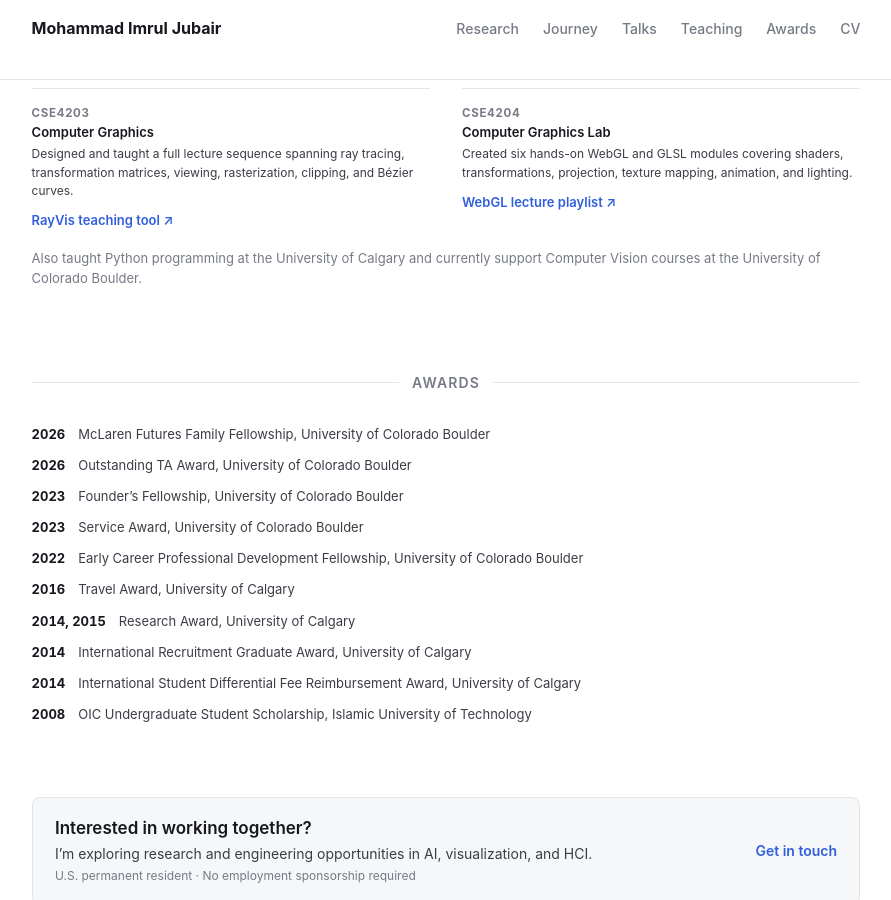
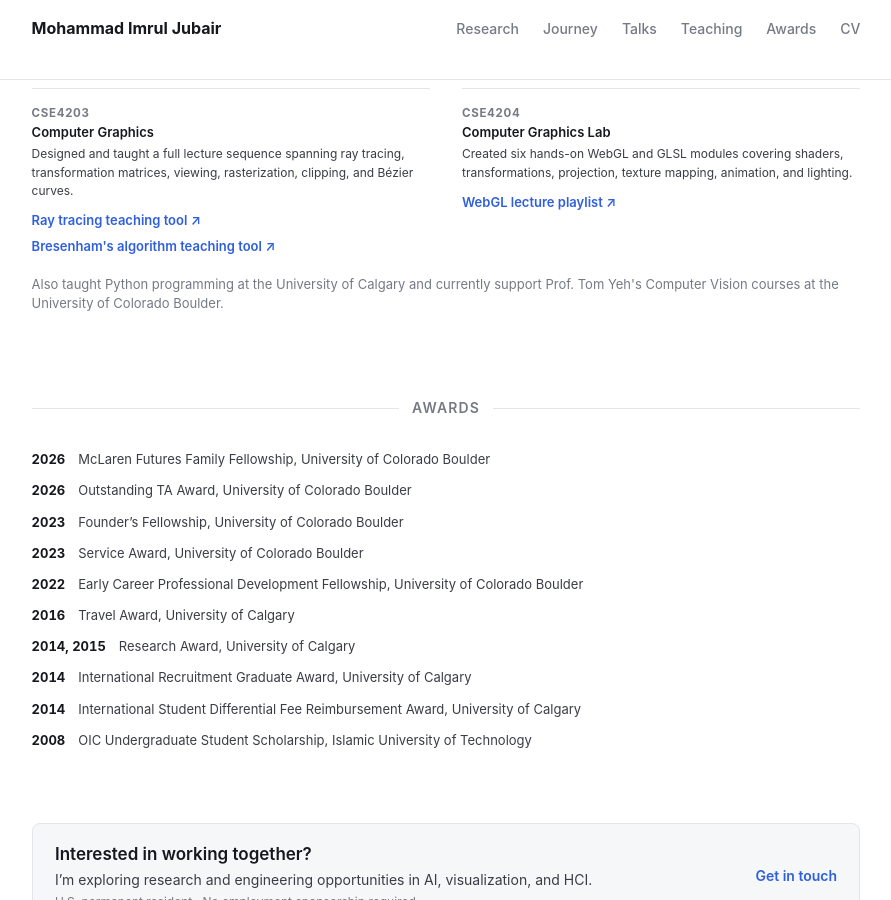
Before and after one commit to imruljubair/imruljubair.github.io, a Jekyll site: the page built from index.html, in a window 1280 px wide and 900 px high, scrolled down 2965 px. Shown: the whole window, without its empty margins (194-1085 px from the left). Built offline with Jekyll 4.4.1, drawn with Linux system fonts in a browser that asks for light colours.

Commit message:
Update teaching.html

```diff
--- a/_includes/teaching.html
+++ b/_includes/teaching.html
@@ -12,7 +12,7 @@
         <p class="teaching-course-code">CSE4203</p>
         <h3>Computer Graphics</h3>
         <p>Designed and taught a full lecture sequence spanning ray tracing, transformation matrices, viewing, rasterization, clipping, and Bézier curves.</p>
-        <a href="https://github.com/imruljubair/RayVis" target="_blank" rel="noopener">RayVis teaching tool <span aria-hidden="true">↗</span></a>
+        <a href="https://github.com/imruljubair/RayVis" target="_blank" rel="noopener">Ray tracing teaching tool <span aria-hidden="true">↗</span></a> <br> <a href="https://github.com/imruljubair/Bresenhams-Algorithm" target="_blank" rel="noopener">Bresenham's algorithm teaching tool <span aria-hidden="true">↗</span></a>
       </article>
 
       <article class="teaching-course">
@@ -23,6 +23,6 @@
       </article>
     </div>
 
-    <p class="teaching-more">Also taught Python programming at the University of Calgary and currently support Computer Vision courses at the University of Colorado Boulder.</p>
+    <p class="teaching-more">Also taught Python programming at the University of Calgary and currently support Prof. Tom Yeh's Computer Vision courses at the University of Colorado Boulder.</p>
   </div>
 </section>
```
